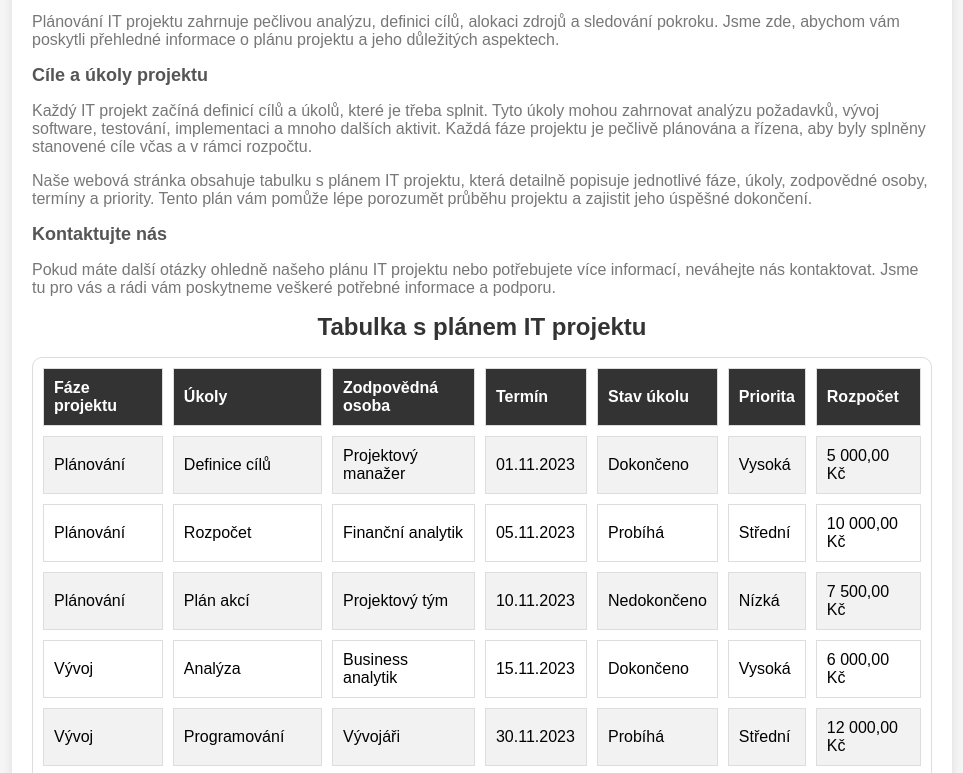
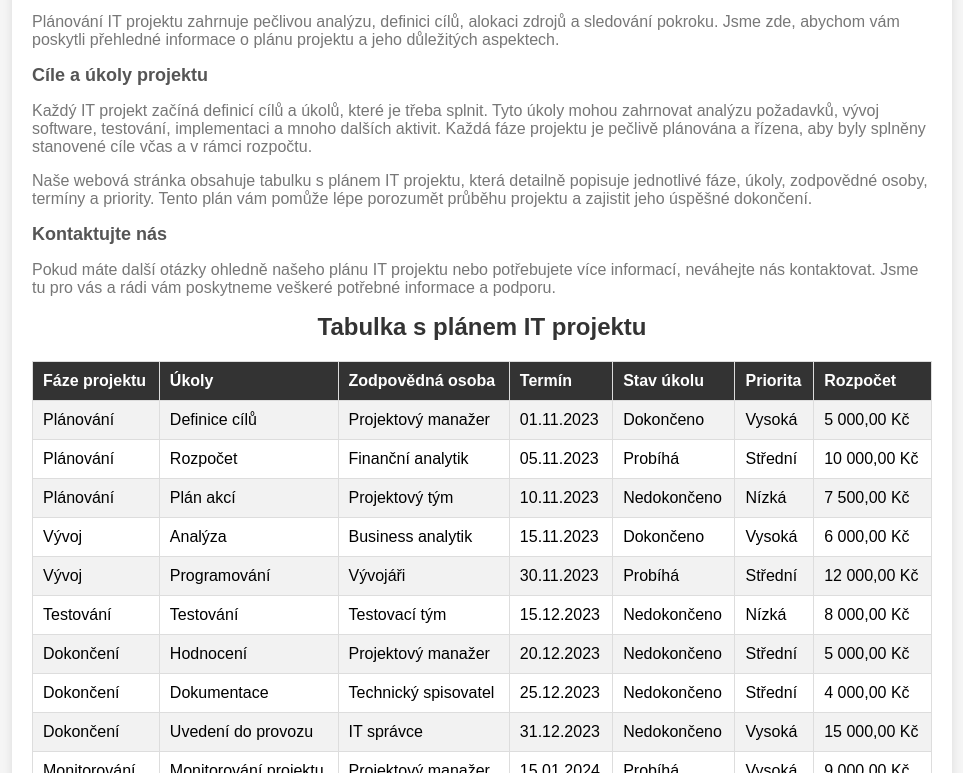
Before and after one commit to Assasin238238/novinka, a plain HTML site: page index.html in a window 1280 px wide. Shown: the part 137-910 px from the top of the page, without its empty margins (158-1121 px from the left). Drawn offline with Linux system fonts and the light colour scheme.

Commit message:
Update style.css

```diff
--- a/css/style.css
+++ b/css/style.css
@@ -35,9 +35,9 @@ p {
 }
 
 table {
-  border-collapse: separate;
-  border-spacing: 10px; /* Specifikujte hodnotu podle vašich preferencí */
-  border-radius: 10px; /* Zaoblení rohů tabulky */
+    width: 100%;
+    border-collapse: collapse;
+    margin-top: 20px;
 }
 
 table, th, td {
```
